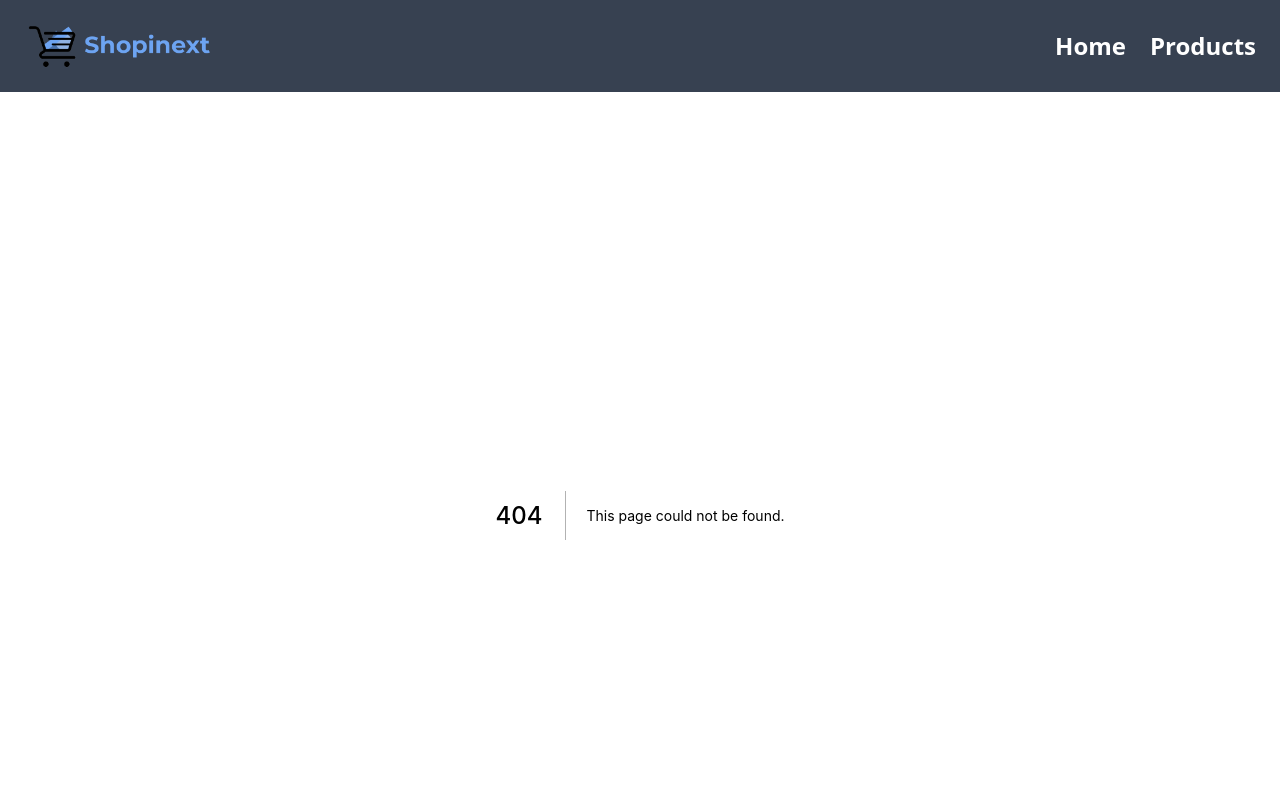
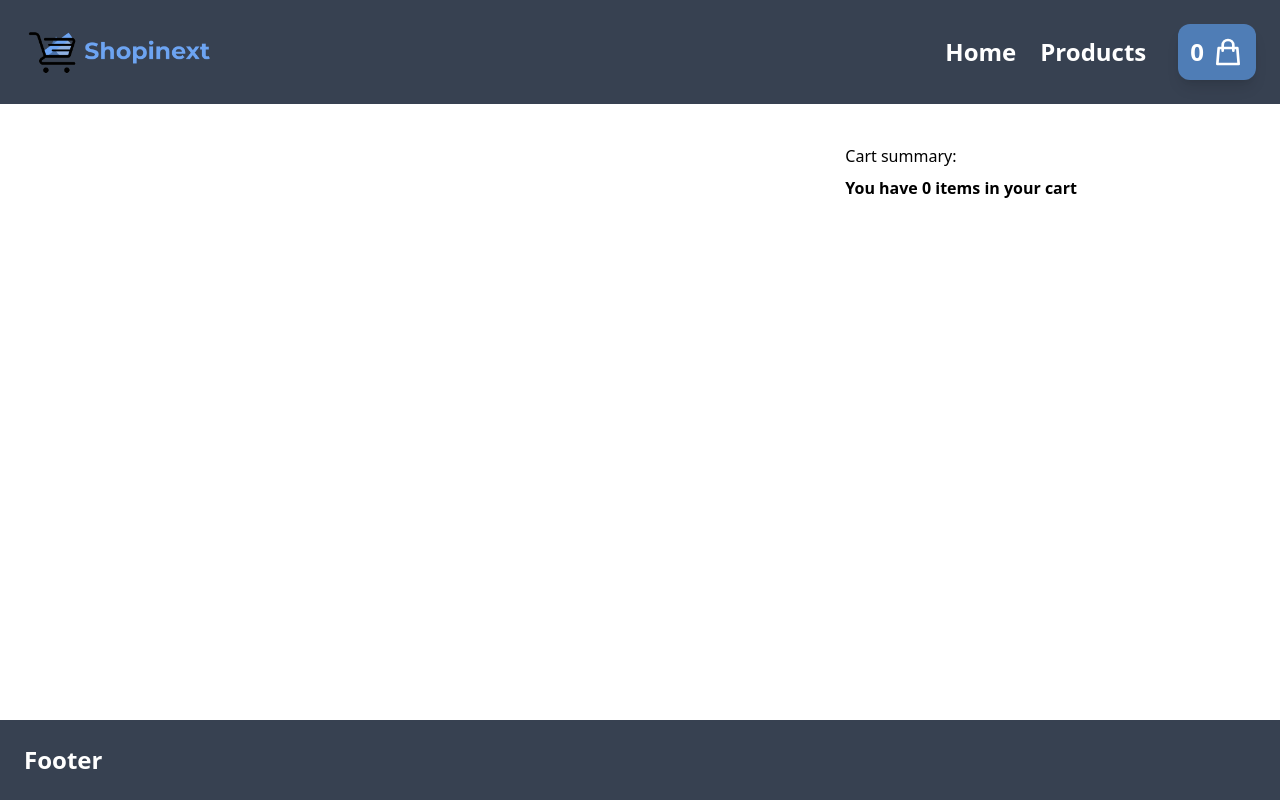
Before and after one commit to KonradNojman/nextjs-store, a Next.js app: page /cart in a window 1280 px wide. Before the commit this address had no page. Shown: the top 800 px of the page. Built offline with nearby package versions, Linux system fonts and the light colour scheme.

Commit message:
Add Cart functionality

```diff
--- /dev/null
+++ b/components/Cart/CartBar.tsx
@@ -0,0 +1,27 @@
+import Link from "next/link";
+import { useCartState } from "./CartContext";
+
+export const CartBar = () => {
+  const cartState = useCartState();
+  return (
+    <Link href="/cart">
+      <a className="p-3 rounded-xl shadow-lg bg-blue-400/60 flex">
+        <span className="mr-2">{cartState.items.length}</span>
+        <svg
+          xmlns="http://www.w3.org/2000/svg"
+          className="h-8 w-8"
+          fill="none"
+          viewBox="0 0 24 24"
+          stroke="currentColor"
+          strokeWidth={2}
+        >
+          <path
+            strokeLinecap="round"
+            strokeLinejoin="round"
+            d="M16 11V7a4 4 0 00-8 0v4M5 9h14l1 12H4L5 9z"
+          />
+        </svg>
+      </a>
+    </Link>
+  );
+};
--- /dev/null
+++ b/components/Cart/CartContext.tsx
@@ -0,0 +1,96 @@
+import {
+  createContext,
+  ReactNode,
+  useContext,
+  useEffect,
+  useState,
+} from "react";
+import { getCartItemsFromStorage, setCartItemInStorage } from "./cartModel";
+
+interface CartItem {
+  readonly id: number;
+  readonly price: number;
+  readonly title: string;
+  readonly count: number;
+}
+
+interface CartState {
+  readonly items: readonly CartItem[];
+  readonly addItemToCart: (item: CartItem) => void;
+  readonly removeItemFromCart: (id: CartItem["id"]) => void;
+}
+
+export const CartStateContext = createContext<CartState | null>(null);
+
+export const CartStateContextProvider = ({
+  children,
+}: {
+  children: ReactNode;
+}) => {
+  const [cartItems, setCartItems] = useState<CartItem[]>([]);
+
+  useEffect(() => {
+    setCartItems(getCartItemsFromStorage());
+  }, []);
+
+  useEffect(() => {
+    setCartItemInStorage(cartItems);
+  }, [cartItems]);
+
+  return (
+    <CartStateContext.Provider
+      value={{
+        items: cartItems,
+        addItemToCart: (item) => {
+          setCartItems((prevState) => {
+            const existingItem = prevState.find(
+              (existingItem) => existingItem.id === item.id
+            );
+            if (!existingItem) {
+              return [...prevState, item];
+            }
+
+            return prevState.map((existingItem) => {
+              if (existingItem.id === item.id) {
+                return {
+                  ...existingItem,
+                  count: existingItem.count + 1,
+                };
+              }
+              return existingItem;
+            });
+          });
+        },
+        removeItemFromCart: (id) => {
+          setCartItems((prevState) => {
+            const foundItem = prevState.find((item) => item.id === id);
+            if (foundItem && foundItem.count <= 1) {
+              return prevState.filter((item) => item.id !== id);
+            }
+
+            return prevState.map((existingItem) => {
+              if (existingItem.id === id) {
+                return {
+                  ...existingItem,
+                  count: existingItem.count - 1,
+                };
+              }
+              return existingItem;
+            });
+          });
+        },
+      }}
+    >
+      {children}
+    </CartStateContext.Provider>
+  );
+};
+
+export const useCartState = () => {
+  const cartState = useContext(CartStateContext);
+  if (!cartState) {
+    throw new Error(`You forgot CartStateContextProvider!`);
+  }
+
+  return cartState;
+};
--- /dev/null
+++ b/components/Cart/cartModel.tsx
@@ -0,0 +1,24 @@
+interface CartItem {
+  readonly id: number;
+  readonly price: number;
+  readonly title: string;
+  readonly count: number;
+}
+
+export const getCartItemsFromStorage = () => {
+  const itemsFromLocalStorage = localStorage.getItem("SHOPINEXT_CART");
+  if (!itemsFromLocalStorage) {
+    return [];
+  }
+  try {
+    const items = JSON.parse(itemsFromLocalStorage);
+    return items;
+  } catch (error) {
+    console.error(error);
+    return [];
+  }
+};
+
+export const setCartItemInStorage = (cartItems: CartItem[]) => {
+  localStorage.setItem("SHOPINEXT_CART", JSON.stringify(cartItems));
+};
--- a/components/Header.tsx
+++ b/components/Header.tsx
@@ -2,6 +2,7 @@ import Image from "next/image";
 import Link from "next/link";
 import { useRouter } from "next/router";
 import logo from "../public/shopinext.png";
+import { CartBar } from "./Cart/CartBar";
 
 export function Header() {
   const router = useRouter();
@@ -22,6 +23,7 @@ export function Header() {
       <div className="w-52 flex items-center">
         <Image src={logo} alt="" />
       </div>
+      <div className="flex gap-8 items-center">
         <nav>
           <ul className="flex gap-4 md:gap-6">
             {navigationLinks.map((link, index) => (
@@ -41,6 +43,8 @@ export function Header() {
             ))}
           </ul>
         </nav>
+        <CartBar />
+      </div>
     </header>
   );
 }
--- a/components/ProductListItem.tsx
+++ b/components/ProductListItem.tsx
@@ -1,10 +1,12 @@
 import Image from "next/image";
 import Link from "next/link";
+import { useCartState } from "./Cart/CartContext";
 
 export interface ProductType {
   id: number;
   title: string;
   image: string;
+  price: number;
 }
 
 interface ProductProps {
@@ -12,6 +14,7 @@ interface ProductProps {
 }
 
 export const ProductListItem = ({ data }: ProductProps) => {
+  const cartState = useCartState();
   return (
     <div className="bg-gray-100 shadow-xl">
       <div className="p-4">
@@ -23,6 +26,22 @@ export const ProductListItem = ({ data }: ProductProps) => {
         <Link href={`/products/details/${data.id}`}>
           <a>{data.title}</a>
         </Link>
+
+        <div className="flex justify-center">
+          <button
+            onClick={() =>
+              cartState.addItemToCart({
+                id: data.id,
+                title: data.title,
+                price: data.price,
+                count: 1,
+              })
+            }
+            className="bg-slate-700 rounded-full text-white px-8 py-3 my-5 shadow-lg hover:bg-slate-600 hover:scale-105 transition-transform"
+          >
+            Add to the cart
+          </button>
+        </div>
       </h2>
     </div>
   );
--- a/pages/_app.tsx
+++ b/pages/_app.tsx
@@ -4,16 +4,19 @@ import { QueryClient, QueryClientProvider } from "react-query";
 import { Layout } from "../components/Layout";
 import { DefaultSeo } from "next-seo";
 import SEO from "../next-seo.config";
+import { CartStateContextProvider } from "../components/Cart/CartContext";
 
 function MyApp({ Component, pageProps }: AppProps) {
   const queryClient = new QueryClient();
   return (
+    <CartStateContextProvider>
       <Layout>
         <DefaultSeo {...SEO} />
         <QueryClientProvider client={queryClient}>
           <Component {...pageProps} />
         </QueryClientProvider>
       </Layout>
+    </CartStateContextProvider>
   );
 }
 
--- /dev/null
+++ b/pages/cart.tsx
@@ -0,0 +1,66 @@
+import { useCartState } from "../components/Cart/CartContext";
+
+const CartContent = () => {
+  const cartState = useCartState();
+
+  return (
+    <div className="col-span-2 px-8">
+      <ul className="divide-y">
+        {cartState.items.map((item, index) => (
+          <li
+            key={index}
+            className="flex justify-between py-4 group items-center"
+          >
+            <div>
+              {item.count} x {item.title}
+            </div>
+            <div>
+              <span>$ {item.price}</span>
+              <span className="text-gray-400 group-hover:text-red-600 ml-5">
+                <button onClick={() => cartState.removeItemFromCart(item.id)}>
+                  <svg
+                    xmlns="http://www.w3.org/2000/svg"
+                    className="h-6 w-6"
+                    fill="none"
+                    viewBox="0 0 24 24"
+                    stroke="currentColor"
+                    strokeWidth={2}
+                    aria-label="Remove item"
+                  >
+                    <path
+                      strokeLinecap="round"
+                      strokeLinejoin="round"
+                      d="M19 7l-.867 12.142A2 2 0 0116.138 21H7.862a2 2 0 01-1.995-1.858L5 7m5 4v6m4-6v6m1-10V4a1 1 0 00-1-1h-4a1 1 0 00-1 1v3M4 7h16"
+                    />
+                  </svg>
+                </button>
+              </span>
+            </div>
+          </li>
+        ))}
+      </ul>
+    </div>
+  );
+};
+
+const CartSummary = () => {
+  const cartState = useCartState();
+
+  return (
+    <div className="py-4">
+      <div className="pb-2">Cart summary:</div>
+      <div className="font-bold">{`You have ${cartState.items.length} items in your cart`}</div>
+    </div>
+  );
+};
+
+const CartPage = () => {
+  return (
+    <div className="grid grid-cols-3">
+      <CartContent />
+      <CartSummary />
+    </div>
+  );
+};
+
+export default CartPage;
--- a/pages/products/[pageNumber].tsx
+++ b/pages/products/[pageNumber].tsx
@@ -51,6 +51,7 @@ const ProductsPage = (
               id: product.id,
               image: product.image,
               title: product.title,
+              price: product.price,
             }}
           />
         ))}
```
Lines whose indentation alone changed are shown as unchanged.
